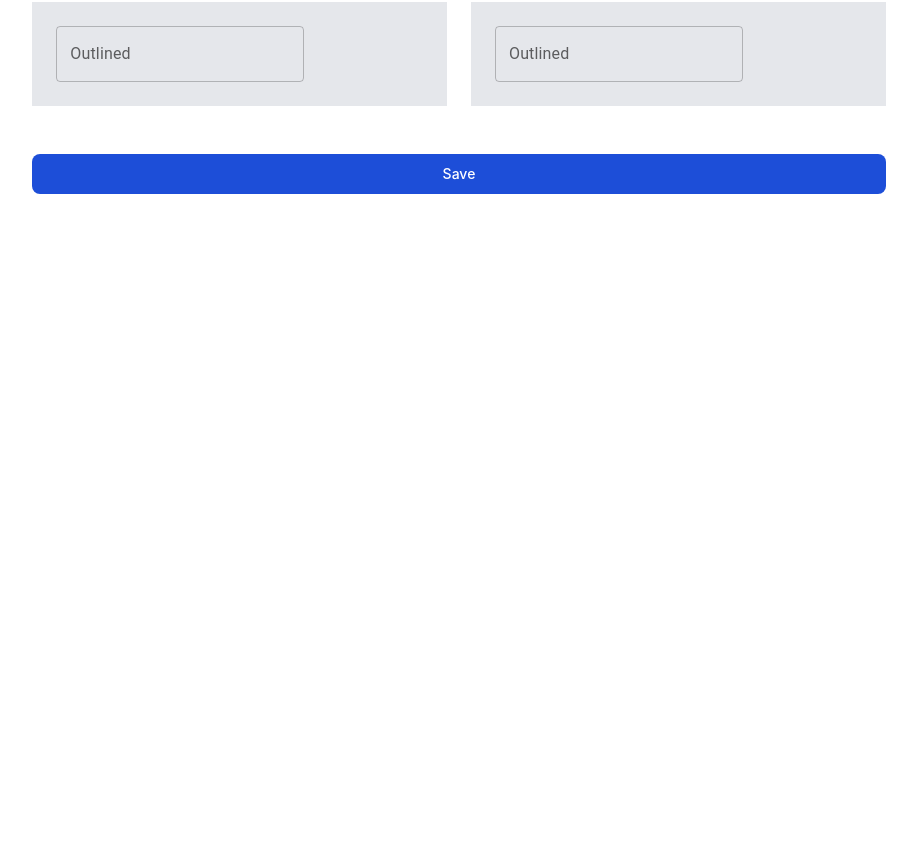
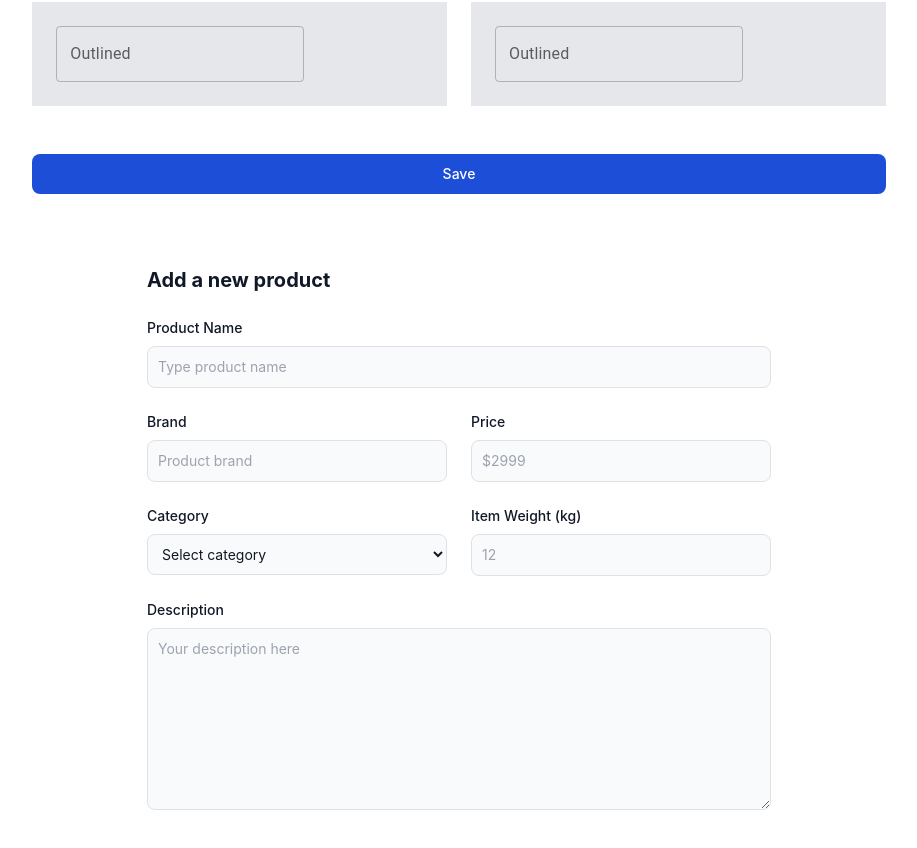
Before and after one commit to Dazzler123/React-JS-Library, a React (Create React App) app: page / in a window 1280 px wide. Shown: the part 388-1236 px from the top of the page, without its empty margins (181-1098 px from the left). Before the commit the page ends 800 px from the top, so only its background shows below. Built offline with nearby package versions, Linux system fonts and the light colour scheme; the HTML template or start-up script is replaced by a standard one.

Commit message:
Content updated

```diff
--- a/src/component/mui/MUIForm.jsx
+++ b/src/component/mui/MUIForm.jsx
@@ -50,6 +50,68 @@
                           focus:outline-none dark:focus:ring-blue-800 col-12">Save
                 </button>
             </div>
+            <section className="bg-white dark:bg-gray-900">
+                <div className="py-8 px-4 mx-auto max-w-2xl lg:py-16">
+                    <h2 className="mb-4 text-xl font-bold text-gray-900 dark:text-white">Add a new product</h2>
+                    <form action="#">
+                        <div className="grid gap-4 sm:grid-cols-2 sm:gap-6">
+                            <div className="sm:col-span-2">
+                                <label htmlFor="name"
+                                       className="block mb-2 text-sm font-medium text-gray-900 dark:text-white">Product
+                                    Name</label>
+                                <input type="text" name="name" id="name"
+                                       className="bg-gray-50 border border-gray-300 text-gray-900 text-sm rounded-lg focus:ring-primary-600 focus:border-primary-600 block w-full p-2.5 dark:bg-gray-700 dark:border-gray-600 dark:placeholder-gray-400 dark:text-white dark:focus:ring-primary-500 dark:focus:border-primary-500"
+                                       placeholder="Type product name" required=""/>
+                            </div>
+                            <div className="w-full">
+                                <label htmlFor="brand"
+                                       className="block mb-2 text-sm font-medium text-gray-900 dark:text-white">Brand</label>
+                                <input type="text" name="brand" id="brand"
+                                       className="bg-gray-50 border border-gray-300 text-gray-900 text-sm rounded-lg focus:ring-primary-600 focus:border-primary-600 block w-full p-2.5 dark:bg-gray-700 dark:border-gray-600 dark:placeholder-gray-400 dark:text-white dark:focus:ring-primary-500 dark:focus:border-primary-500"
+                                       placeholder="Product brand" required=""/>
+                            </div>
+                            <div className="w-full">
+                                <label htmlFor="price"
+                                       className="block mb-2 text-sm font-medium text-gray-900 dark:text-white">Price</label>
+                                <input type="number" name="price" id="price"
+                                       className="bg-gray-50 border border-gray-300 text-gray-900 text-sm rounded-lg focus:ring-primary-600 focus:border-primary-600 block w-full p-2.5 dark:bg-gray-700 dark:border-gray-600 dark:placeholder-gray-400 dark:text-white dark:focus:ring-primary-500 dark:focus:border-primary-500"
+                                       placeholder="$2999" required=""/>
+                            </div>
+                            <div>
+                                <label htmlFor="category"
+                                       className="block mb-2 text-sm font-medium text-gray-900 dark:text-white">Category</label>
+                                <select id="category"
+                                        className="bg-gray-50 border border-gray-300 text-gray-900 text-sm rounded-lg focus:ring-primary-500 focus:border-primary-500 block w-full p-2.5 dark:bg-gray-700 dark:border-gray-600 dark:placeholder-gray-400 dark:text-white dark:focus:ring-primary-500 dark:focus:border-primary-500">
+                                    <option selected="">Select category</option>
+                                    <option value="TV">TV/Monitors</option>
+                                    <option value="PC">PC</option>
+                                    <option value="GA">Gaming/Console</option>
+                                    <option value="PH">Phones</option>
+                                </select>
+                            </div>
+                            <div>
+                                <label htmlFor="item-weight"
+                                       className="block mb-2 text-sm font-medium text-gray-900 dark:text-white">Item
+                                    Weight (kg)</label>
+                                <input type="number" name="item-weight" id="item-weight"
+                                       className="bg-gray-50 border border-gray-300 text-gray-900 text-sm rounded-lg focus:ring-primary-600 focus:border-primary-600 block w-full p-2.5 dark:bg-gray-700 dark:border-gray-600 dark:placeholder-gray-400 dark:text-white dark:focus:ring-primary-500 dark:focus:border-primary-500"
+                                       placeholder="12" required=""/>
+                            </div>
+                            <div className="sm:col-span-2">
+                                <label htmlFor="description"
+                                       className="block mb-2 text-sm font-medium text-gray-900 dark:text-white">Description</label>
+                                <textarea id="description" rows="8"
+                                          className="block p-2.5 w-full text-sm text-gray-900 bg-gray-50 rounded-lg border border-gray-300 focus:ring-primary-500 focus:border-primary-500 dark:bg-gray-700 dark:border-gray-600 dark:placeholder-gray-400 dark:text-white dark:focus:ring-primary-500 dark:focus:border-primary-500"
+                                          placeholder="Your description here"></textarea>
+                            </div>
+                        </div>
+                        <button type="submit"
+                                className="inline-flex items-center px-5 py-2.5 mt-4 sm:mt-6 text-sm font-medium text-center text-white bg-primary-700 rounded-lg focus:ring-4 focus:ring-primary-200 dark:focus:ring-primary-900 hover:bg-primary-800">
+                            Add product
+                        </button>
+                    </form>
+                </div>
+            </section>
         </>
     )
 }
```
